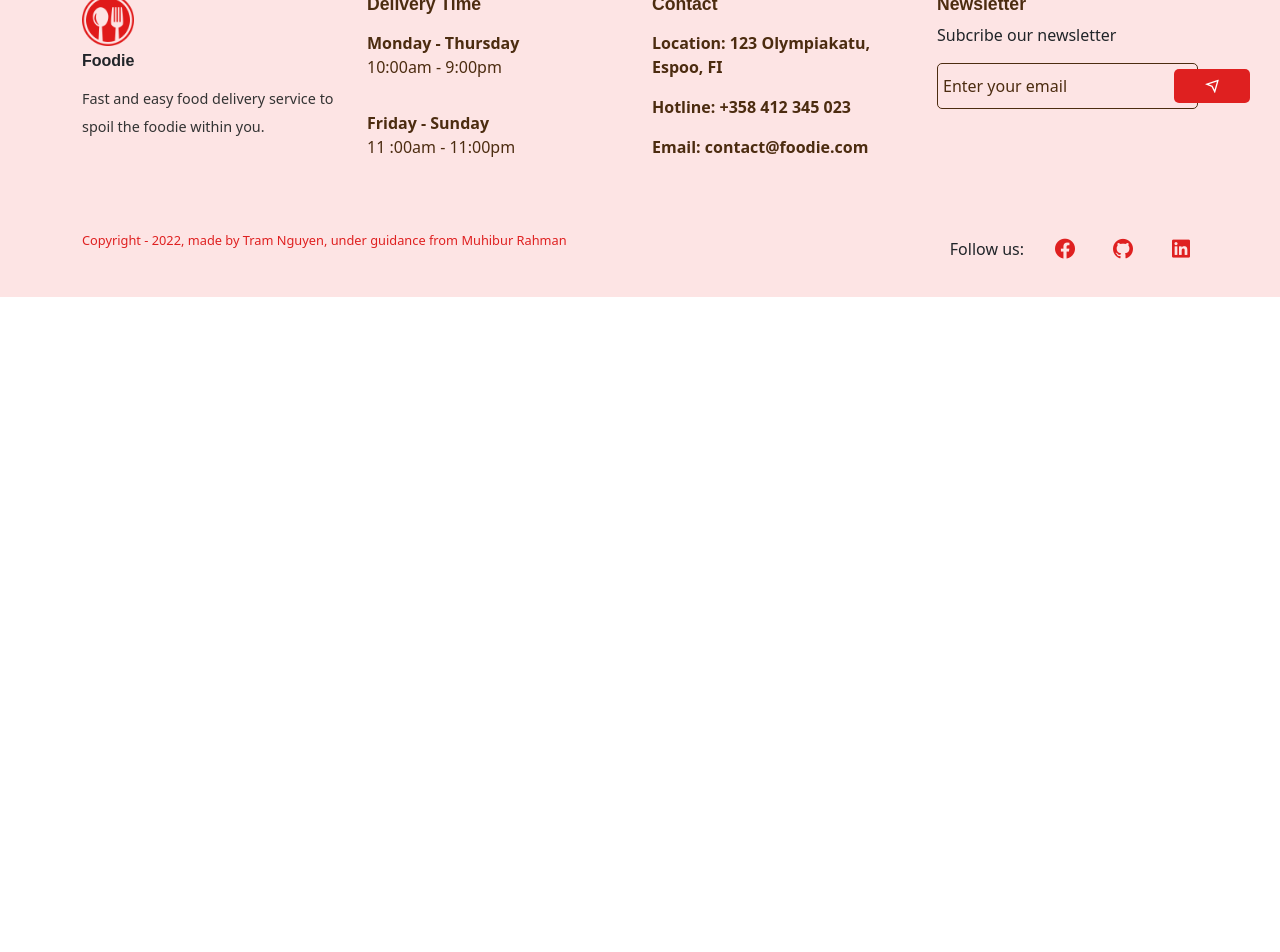
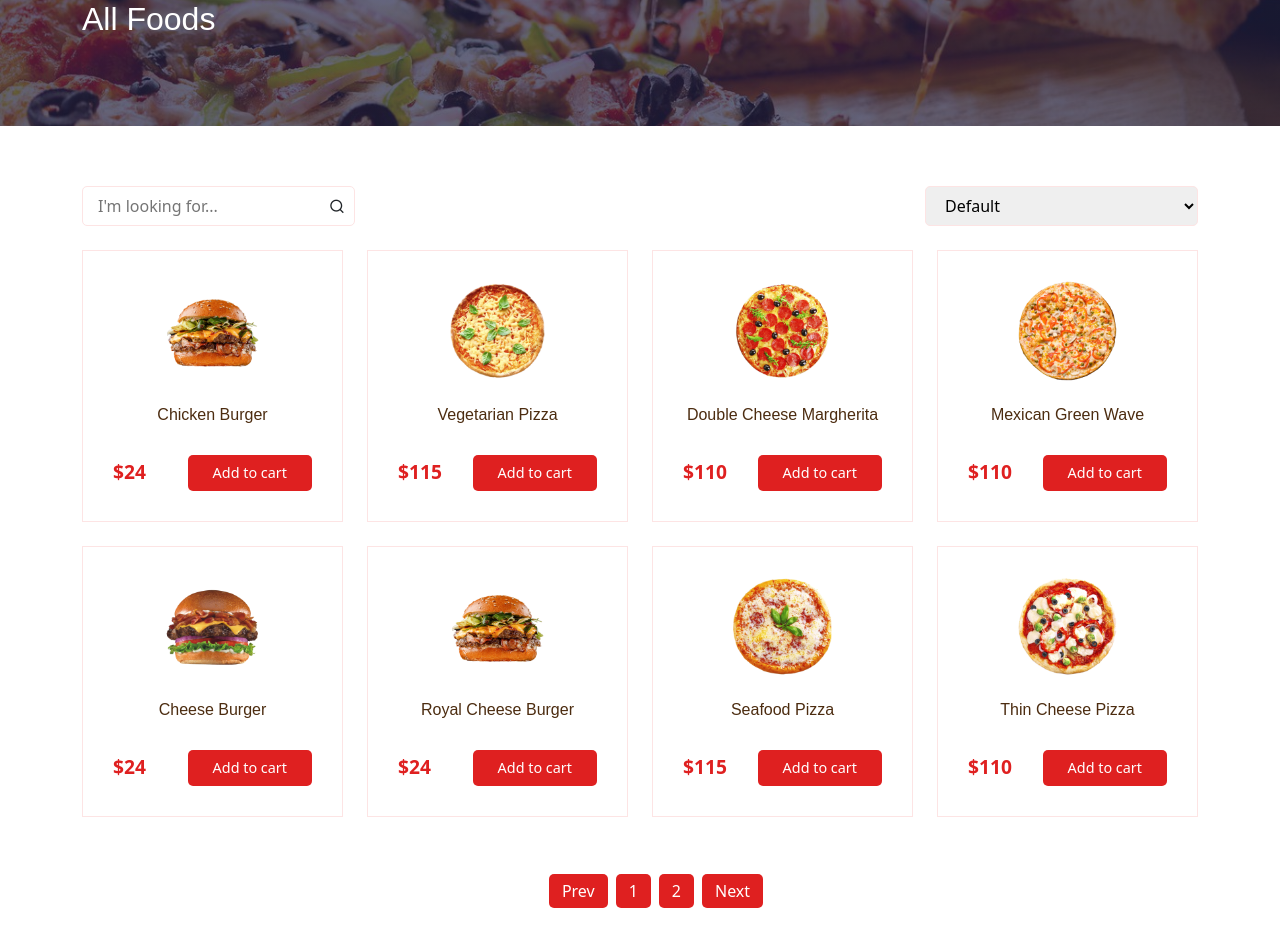
Before and after one commit to KISHORETEC/food-delivery-react-redux-app, a React (Create React App) app: page /foods in a window 1280 px wide. Shown: the part 180-1132 px from the top of the page. Before the commit the page ends 800 px from the top, so only its background shows below. Built offline with nearby package versions, Linux system fonts and the light colour scheme; a web font is replaced by a local one.

Commit message:
Working on AllFoods page

```diff
--- a/package.json
+++ b/package.json
@@ -10,6 +10,7 @@
     "bootstrap": "^5.2.0",
     "react": "^18.2.0",
     "react-dom": "^18.2.0",
+    "react-paginate": "^8.1.3",
     "react-redux": "^8.0.2",
     "react-router-dom": "^6.3.0",
     "react-scripts": "5.0.1",
--- /dev/null
+++ b/src/components/UI/common-section/CommonSection.jsx
@@ -0,0 +1,14 @@
+import React from 'react';
+import { Container } from 'reactstrap';
+import '../../../styles/common-section.css';
+const CommonSection = (props) => {
+  return (
+    <section className='common-section'>
+      <Container>
+        <h2 className='text-white'>{props.title}</h2>
+      </Container>
+    </section>
+  );
+};
+
+export default CommonSection;
--- a/src/pages/AllFoods.jsx
+++ b/src/pages/AllFoods.jsx
@@ -1,7 +1,82 @@
-import React from 'react';
+import React, { useEffect, useState } from 'react';
+import CommonSection from '../components/UI/common-section/CommonSection';
+import Helmet from '../components/Helmet/Helmet';
+import { Container, Row, Col } from 'reactstrap';
+import products from '../assets/fake-data/products';
+import ProductCard from '../components/UI/product-card/ProductCard';
+import '../styles/all-foods.css';
+import ReactPaginate from 'react-paginate';
+import '../styles/pagination.css';
 
 const AllFoods = () => {
-  return <div>AllFoods</div>;
+  const [searchTerm, setSearchTerm] = useState('');
+  const [pageNumber, setPageNumber] = useState(0);
+  const searchedProduct = products.filter((item) => {
+    if (searchTerm.value === '') return item;
+    if (item.title.toLowerCase().includes(searchTerm.toLowerCase()))
+      return item;
+  });
+  const productPerPage = 8;
+  const visitedPage = pageNumber * productPerPage;
+  const displayPage = searchedProduct.slice(
+    visitedPage,
+    visitedPage + productPerPage
+  );
+
+  const pageCount = Math.ceil(products.length / productPerPage);
+  const changePage = ({ selected }) => {
+    setPageNumber(selected);
+  };
+  return (
+    <Helmet title='All Foods'>
+      <CommonSection title='All Foods' />
+      <section>
+        <Container>
+          <Row>
+            <Col lg='6' md='6' sm='6'>
+              <div className='search__widget d-flex align-items-center justify-content-between w-50'>
+                <input
+                  type='text'
+                  placeholder="I'm looking for..."
+                  value={searchTerm}
+                  onChange={(e) => setSearchTerm(e.target.value)}
+                />
+                <span>
+                  <i className='ri-search-line'></i>
+                </span>
+              </div>
+            </Col>
+            <Col lg='6' md='6' sm='6' className='mb-4'>
+              <div className='sorting__widget text-end'>
+                <select className='w-50'>
+                  <option>Default</option>
+                  <option value='ascending'>Alphabetically, A-Z</option>
+                  <option value='descending'>Alphabetically, Z-A</option>
+                  <option value='high-price'>High price</option>
+                  <option value='low-price'>Low price</option>
+                </select>
+              </div>
+            </Col>
+
+            {displayPage.map((item) => (
+              <Col lg='3' md='4' sm='6' xs='6' key={item.id} className='mb-4'>
+                <ProductCard item={item} />
+              </Col>
+            ))}
+            <div>
+              <ReactPaginate
+                pageCount={pageCount}
+                onPageChange={changePage}
+                previousLabel='Prev'
+                nextLabel='Next'
+                containerClassName='paginationBtns'
+              />
+            </div>
+          </Row>
+        </Container>
+      </section>
+    </Helmet>
+  );
 };
 
 export default AllFoods;
--- /dev/null
+++ b/src/styles/all-foods.css
@@ -0,0 +1,17 @@
+@import '../index.css';
+
+.search__widget,
+.sorting__widget select {
+  padding: 7px 15px;
+  border-radius: 5px;
+  border: 1px solid var(--third-color);
+  cursor: pointer;
+}
+
+.search__widget input {
+  border: none;
+}
+.search__widget input:focus,
+.sorting__widget select:focus {
+  outline: none;
+}
--- /dev/null
+++ b/src/styles/common-section.css
@@ -0,0 +1,10 @@
+@import '../index.css';
+
+.common-section {
+  background: linear-gradient(#212245b2, #212245b2),
+    url('../assets/images/banner.jpg');
+  background-repeat: no-repeat;
+  background-size: cover;
+  background-position: center;
+  padding: 80px 0px;
+}
--- /dev/null
+++ b/src/styles/pagination.css
@@ -0,0 +1,28 @@
+@import '../index.css';
+
+.paginationBtns {
+  width: 80%;
+  height: 40px;
+  margin: auto;
+  display: flex;
+  align-items: center;
+  justify-content: center;
+  column-gap: 0.5rem;
+  list-style: none;
+  margin-top: 30px;
+}
+
+.paginationBtns a {
+  padding: 5px 13px;
+  background: var(--secondary-color);
+  color: #fff !important;
+  border-radius: 5px;
+  display: flex;
+  align-items: center;
+  justify-content: center;
+  cursor: pointer;
+}
+
+.paginationBtns a:hover {
+  background: var(--primary-color);
+}
```
Also changed, not shown: src/assets/images/banner.jpg (added), 1 other file (tests, documents, lock files or other folders).
